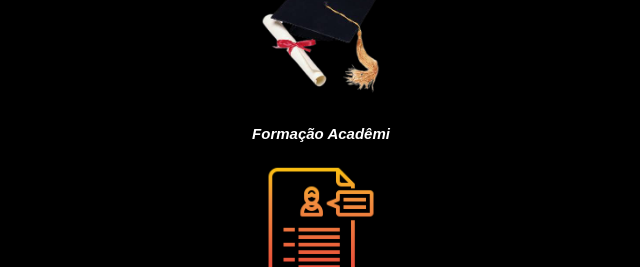
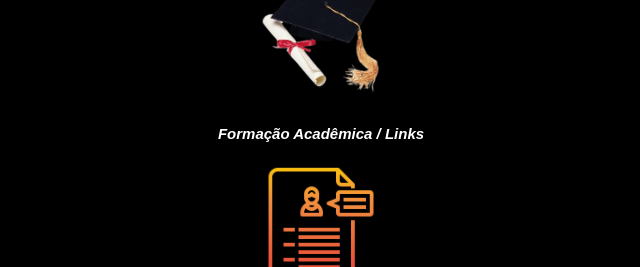
Before and after one commit to GMatias18/TESD, a plain HTML site: page Menu.html in a window 1280 px wide. Shown: the part 299-566 px from the top of the page, 319-959 px from the left. Drawn offline with Linux system fonts and the light colour scheme.

Commit message:
Update Menu.html

```diff
--- a/Menu.html
+++ b/Menu.html
@@ -57,7 +57,7 @@
 
 	</p>
 
-	<p> <b> <i> Formação Acadêmi </i> </b> </p>
+	<p> <b> <i> Formação Acadêmica / Links </i> </b> </p>
 
 	<p>
 
```
